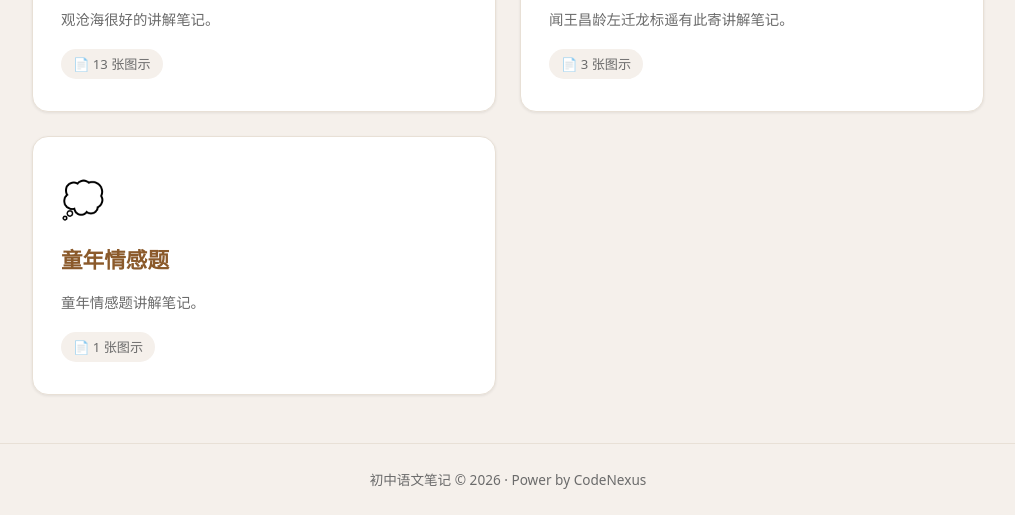
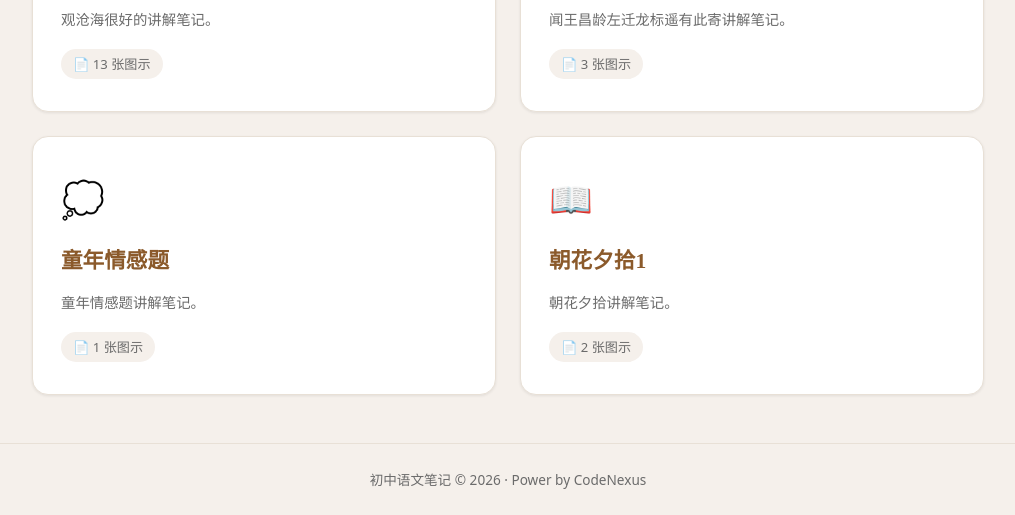
Before and after one commit to CNS-CodeNexus/chuzhong, a website: page index.html in a window 1280 px wide. Shown: the part 731-1246 px from the top of the page, without its empty margins (132-1147 px from the left). Drawn offline with Linux system fonts and the light colour scheme.

Commit message:
feat: 新增'朝花夕拾1'板块

```diff
--- a/index.html
+++ b/index.html
@@ -95,7 +95,7 @@ body{font-family:var(--font-sans);background:var(--bg);color:var(--text);line-he
 </footer>
 
 <script>
-var TOPICS=[{id:'biyu',icon:'🎯',name:'比喻',summary:'比喻是一种常用的修辞手法，用跟甲事物有相似之点的乙事物来描写或说明甲事物。',detail:'比喻的标准是本体和喻体不同类。明喻有明显比喻词，如"像、仿佛、若"等；暗喻用"是、成为"等表示；借喻只出现喻体，可通过文中不合时宜的名词判断。',path:'jiao/比喻',files:['1.png','2.png','3.png','4.png','5.png']},{id:'gaikuo',icon:'📝',name:'概括',summary:'概括答题步骤：先找主角，再找动词，最后补对象。',detail:'概括答题步骤：先找主角，再找动词，最后补对象。找动词要看总括、重要、简约三标准，重点抓核心事件动词，避免描写修饰，并积累动作、语言、心理类常用动词。',path:'jiao/概括',files:['1.png','2.png','3.png']},{id:'guancanghai',icon:'🌊',name:'观沧海',summary:'观沧海很好的讲解笔记。',detail:'观沧海很好的讲解笔记。',path:'jiao/观沧海',files:['1.png','2.png','3.png','4.png','5.png','6.png','7.png','8.png','9.png','10.png','11.png','12.png','13.png']},{id:'wenwangchangling',icon:'📜',name:'闻王昌龄左迁龙标遥有此寄',summary:'闻王昌龄左迁龙标遥有此寄讲解笔记。',detail:'闻王昌龄左迁龙标遥有此寄讲解笔记。',path:'jiao/闻王昌龄左迁龙标遥有此寄',files:['1.png','2.png','3.png']},{id:'tongnianqingganti',icon:'💭',name:'童年情感题',summary:'童年情感题讲解笔记。',detail:'童年情感题讲解笔记。',path:'jiao/童年情感题',files:['1.png']}];
+var TOPICS=[{id:'biyu',icon:'🎯',name:'比喻',summary:'比喻是一种常用的修辞手法，用跟甲事物有相似之点的乙事物来描写或说明甲事物。',detail:'比喻的标准是本体和喻体不同类。明喻有明显比喻词，如"像、仿佛、若"等；暗喻用"是、成为"等表示；借喻只出现喻体，可通过文中不合时宜的名词判断。',path:'jiao/比喻',files:['1.png','2.png','3.png','4.png','5.png']},{id:'gaikuo',icon:'📝',name:'概括',summary:'概括答题步骤：先找主角，再找动词，最后补对象。',detail:'概括答题步骤：先找主角，再找动词，最后补对象。找动词要看总括、重要、简约三标准，重点抓核心事件动词，避免描写修饰，并积累动作、语言、心理类常用动词。',path:'jiao/概括',files:['1.png','2.png','3.png']},{id:'guancanghai',icon:'🌊',name:'观沧海',summary:'观沧海很好的讲解笔记。',detail:'观沧海很好的讲解笔记。',path:'jiao/观沧海',files:['1.png','2.png','3.png','4.png','5.png','6.png','7.png','8.png','9.png','10.png','11.png','12.png','13.png']},{id:'wenwangchangling',icon:'📜',name:'闻王昌龄左迁龙标遥有此寄',summary:'闻王昌龄左迁龙标遥有此寄讲解笔记。',detail:'闻王昌龄左迁龙标遥有此寄讲解笔记。',path:'jiao/闻王昌龄左迁龙标遥有此寄',files:['1.png','2.png','3.png']},{id:'tongnianqingganti',icon:'💭',name:'童年情感题',summary:'童年情感题讲解笔记。',detail:'童年情感题讲解笔记。',path:'jiao/童年情感题',files:['1.png']},{id:'zhaohuaxishi1',icon:'📖',name:'朝花夕拾1',summary:'朝花夕拾讲解笔记。',detail:'朝花夕拾讲解笔记。',path:'jiao/朝花夕拾1',files:['1.png','2.png']}];
 
 (function(){'use strict';
 var year=document.getElementById('year');
```
Also changed, not shown: jiao/朝花夕拾1/1.png (added), jiao/朝花夕拾1/2.png (added).
